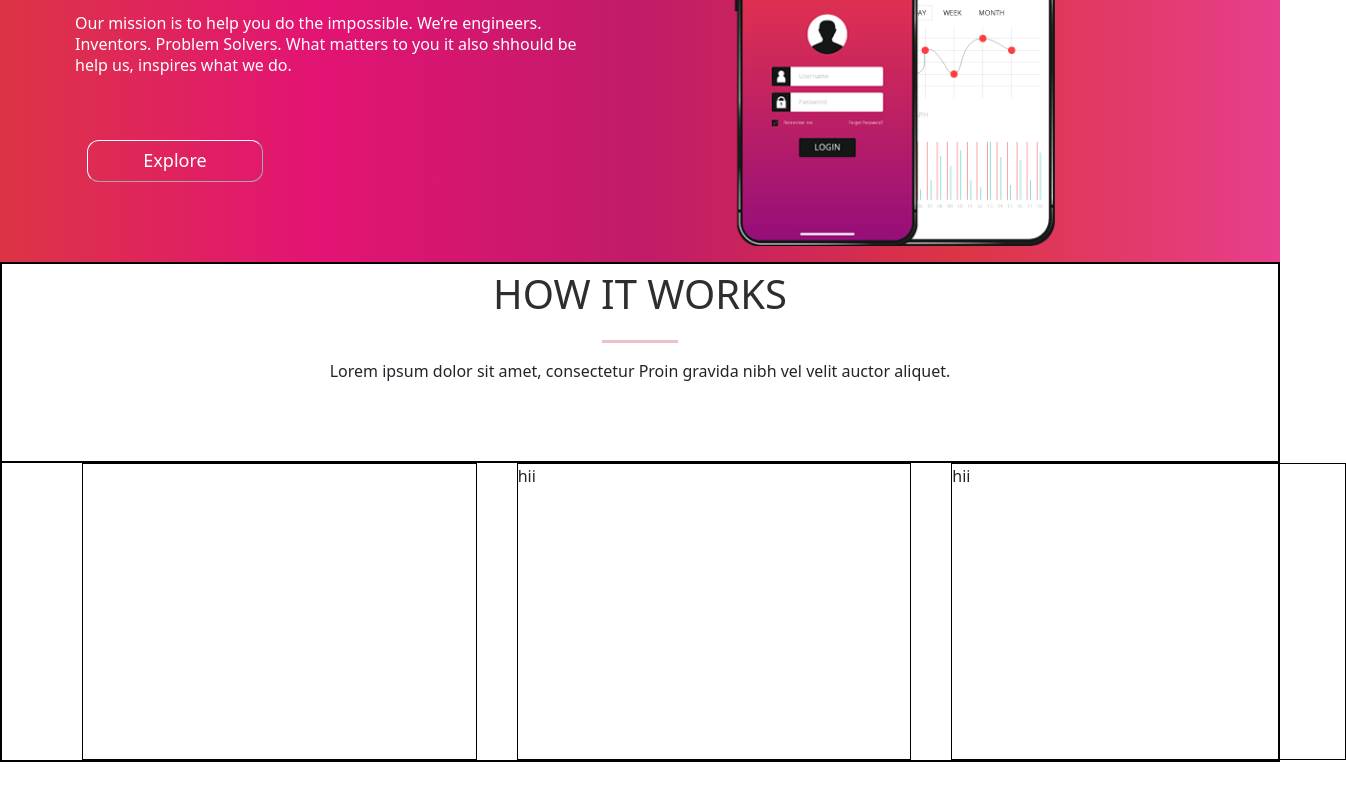
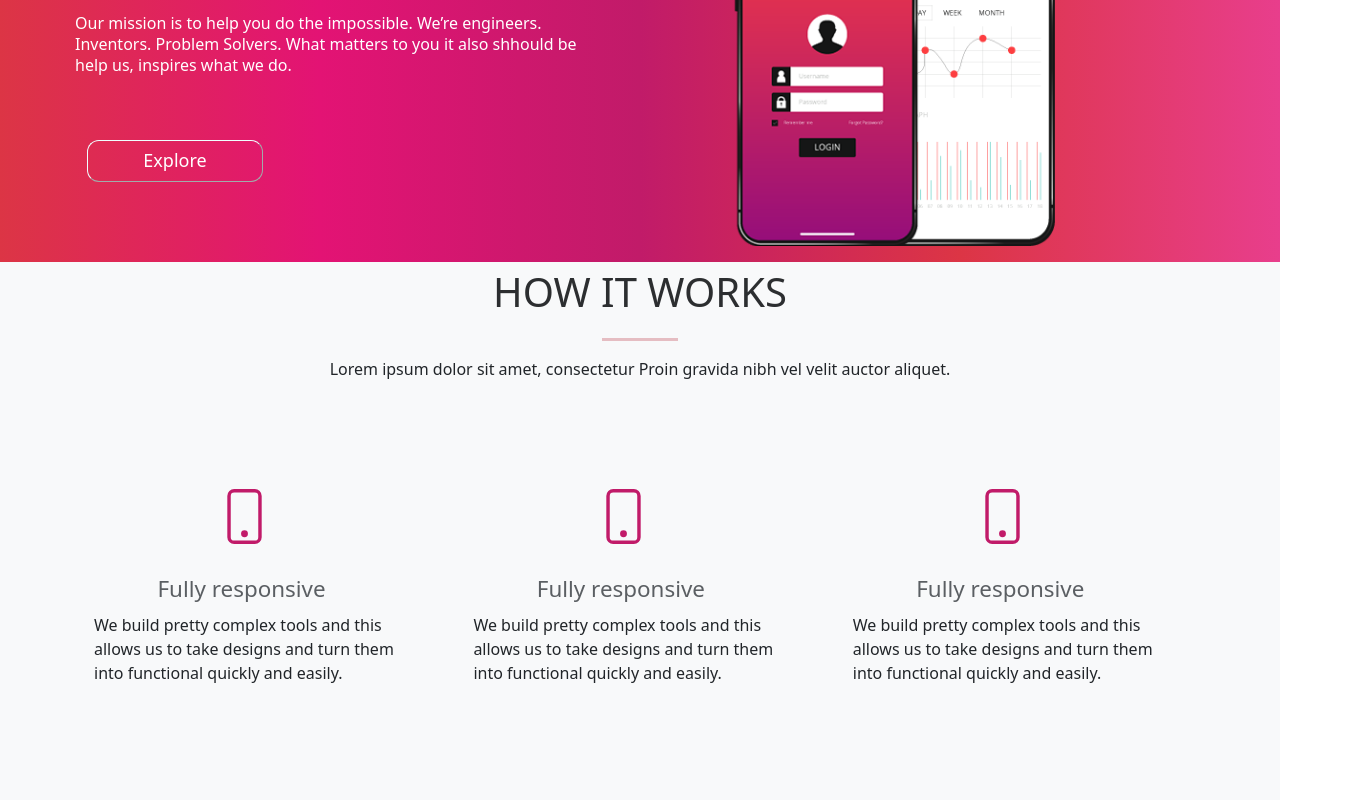
Before and after one commit to kavingithub7/Finalproject, a React (Create React App) app in the folder finalproject/: page / in a window 1280 px wide. Shown: the part 330-1130 px from the top of the page, 1346 px wide, since content can reach past the window. Before the commit the page ends 1092 px from the top, so only its background shows below. Built offline with nearby package versions, Linux system fonts and the light colour scheme.

Commit message:
section two completed

```diff
--- a/finalproject/src/App.js
+++ b/finalproject/src/App.js
@@ -18,6 +18,7 @@ function App() {
 
 
 
+
   </div>
   );
 }
--- a/finalproject/src/Specification.css
+++ b/finalproject/src/Specification.css
@@ -1,11 +1,12 @@
 .specification{
     display: grid;
-    grid-template-rows: 40% 60%;
-    border: 1px solid black;
-    height: 500px;
+    grid-template-rows: 35% 65%;
+    /* border: 3px solid rgb(204, 54, 54); */
+    height: 550px;
+    background-color: #f8f9fa;
 }
 .specificationheader{
-    border: 1px solid black;
+    /* border: 1px solid black; */
     text-align: center;
 }
 .forheader{
@@ -16,7 +17,7 @@
     text-transform: uppercase;
 }
 .specificationcontent{
-    border: 1px solid black;
+    /* border: 1px solid black; */
 
 }
 .forline{
@@ -27,19 +28,52 @@
 .specificationcontent
 {
     display: grid;
-    grid-template-columns: 33% 33% 33%;
-    border: 1px solid black;
-    column-gap: 40px;
-    padding-left: 80px;
+    grid-template-columns: 29.2% 29.2% 29.2%;
+    /* border: 1px solid black; */
+    padding-left: 5%;
+    column-gap: 2%;
+}
+.features1{
+    margin-top: 10px;
+    /* border: 1px solid black; */
+    display: grid;
+    grid-template-rows: 40% 15% 45% ;
+    height: 270px ;
+}
+.features2{
+    margin-top: 10px;
+    /* border: 1px solid black; */
+    display: grid;
+    grid-template-rows: 40% 15% 45% ;
+    height: 270px ;
+}
+.features3{
+    margin-top: 10px;
+    /* border: 1px solid black; */
+    display: grid;
+    grid-template-rows: 40% 15% 45% ;
+    height: 270px ;
+}
+.feature1logo{
+    /* border: 1px solid balck; */
+    margin-left: 43%;
+    margin-top: 20px;
 
 }
-.features1{
-    border: 1px solid black;
-    display: grid;
+.feature1header{
+    /* border: 1px solid balck; */
+    text-align: center;
+    color: #5b5f63;
+    font-size: 1.4rem;
 }
-.features2{
-    border: 1px solid black;
+.feature1content
+{
+    /* border: 1px solid balck; */
+    text-indent: 0%;
 }
-.features3{
-    border: 1px solid black;
+.contenlines{
+    margin-left: 30px;
 }
+.features3:hover,.features2:hover,.features1:hover{
+    background-color: white
+}
--- a/finalproject/src/Specificationsection.jsx
+++ b/finalproject/src/Specificationsection.jsx
@@ -10,12 +10,41 @@ export default function Specificationsection()
             </div>
             <div className="specificationcontent">
                 <div className="features1">
-                    <div className="feature1logo"></div>
-                    <div className="feature1header"></div>
-                    <div className="feature1content"></div>
+                    <div className="feature1logo"><span className='forlogo'><svg xmlns="http://www.w3.org/2000/svg"  width="55" height="65"  fill=" #c11b69" class="bi bi-phone" viewBox="0 0 16 16">
+  <path d="M11 1a1 1 0 0 1 1 1v12a1 1 0 0 1-1 1H5a1 1 0 0 1-1-1V2a1 1 0 0 1 1-1zM5 0a2 2 0 0 0-2 2v12a2 2 0 0 0 2 2h6a2 2 0 0 0 2-2V2a2 2 0 0 0-2-2z"/>
+  <path d="M8 14a1 1 0 1 0 0-2 1 1 0 0 0 0 2"/>
+</svg></span> </div>
+                    <div className="feature1header">
+                        <p>Fully responsive</p>
+                    </div>
+                    <div className="feature1content">
+                        <span className="contenlines">We build pretty complex tools and this</span><br/><span className="contenlines">allows us to take designs and turn them</span> <br/><span className="contenlines">into functional quickly and easily.</span>
+                    </div>
                 </div>
-                <div className="features2">hii</div>
-                <div className="features3">hii</div>
+                <div className="features2">
+                <div className="feature1logo"><span className='forlogo'><svg xmlns="http://www.w3.org/2000/svg"  width="55" height="65"  fill=" #c11b69" class="bi bi-phone" viewBox="0 0 16 16">
+  <path d="M11 1a1 1 0 0 1 1 1v12a1 1 0 0 1-1 1H5a1 1 0 0 1-1-1V2a1 1 0 0 1 1-1zM5 0a2 2 0 0 0-2 2v12a2 2 0 0 0 2 2h6a2 2 0 0 0 2-2V2a2 2 0 0 0-2-2z"/>
+  <path d="M8 14a1 1 0 1 0 0-2 1 1 0 0 0 0 2"/>
+</svg></span> </div>
+                    <div className="feature1header">
+                        <p>Fully responsive</p>
+                    </div>
+                    <div className="feature1content">
+                        <span className="contenlines">We build pretty complex tools and this</span><br/><span className="contenlines">allows us to take designs and turn them</span> <br/><span className="contenlines">into functional quickly and easily.</span>
+                    </div>
+                </div>
+                <div className="features3">
+                <div className="feature1logo"><span className='forlogo'><svg xmlns="http://www.w3.org/2000/svg"  width="55" height="65"  fill=" #c11b69" class="bi bi-phone" viewBox="0 0 16 16">
+  <path d="M11 1a1 1 0 0 1 1 1v12a1 1 0 0 1-1 1H5a1 1 0 0 1-1-1V2a1 1 0 0 1 1-1zM5 0a2 2 0 0 0-2 2v12a2 2 0 0 0 2 2h6a2 2 0 0 0 2-2V2a2 2 0 0 0-2-2z"/>
+  <path d="M8 14a1 1 0 1 0 0-2 1 1 0 0 0 0 2"/>
+</svg></span> </div>
+                    <div className="feature1header">
+                        <p>Fully responsive</p>
+                    </div>
+                    <div className="feature1content">
+                        <span className="contenlines">We build pretty complex tools and this</span><br/><span className="contenlines">allows us to take designs and turn them</span> <br/><span className="contenlines">into functional quickly and easily.</span>
+                    </div>
+                </div>
             </div>
 
         </div>
```
Also changed, not shown: finalproject/src/IMAGES/icons8-settings-24.png (added).
